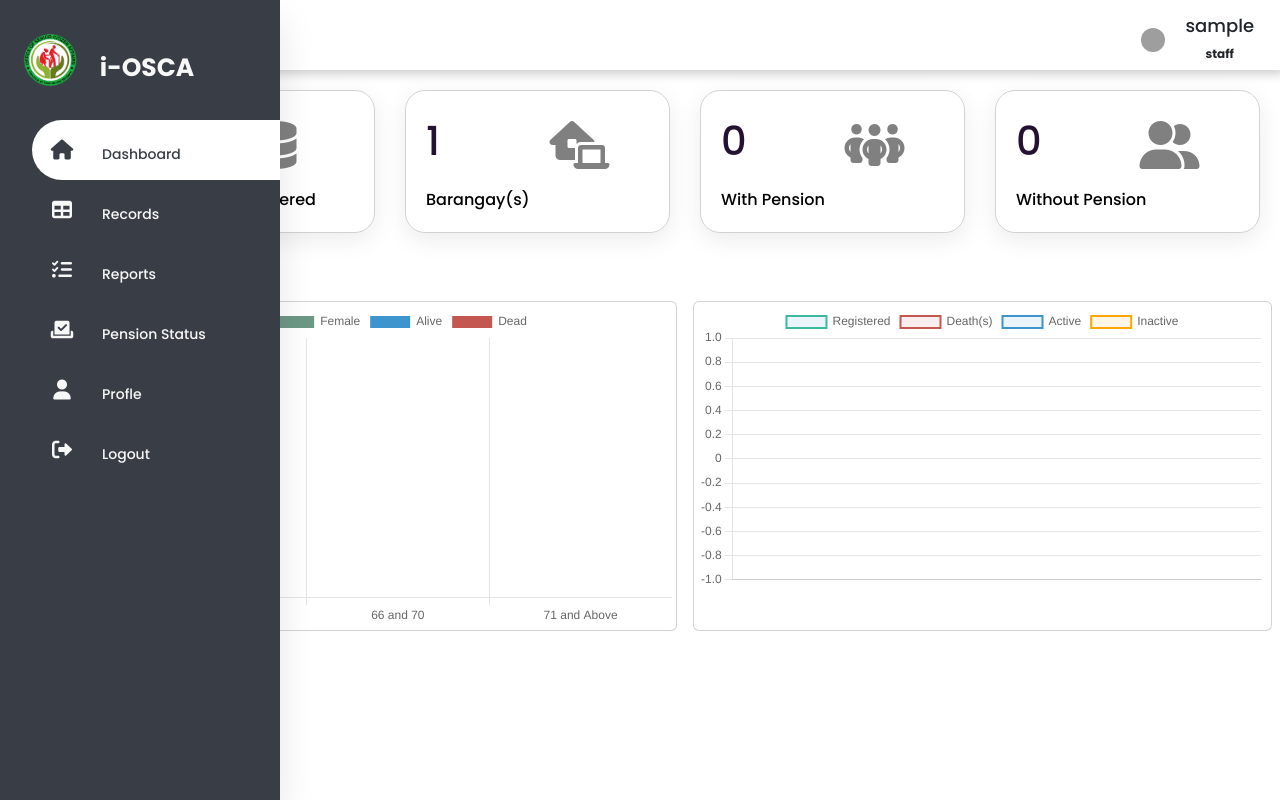
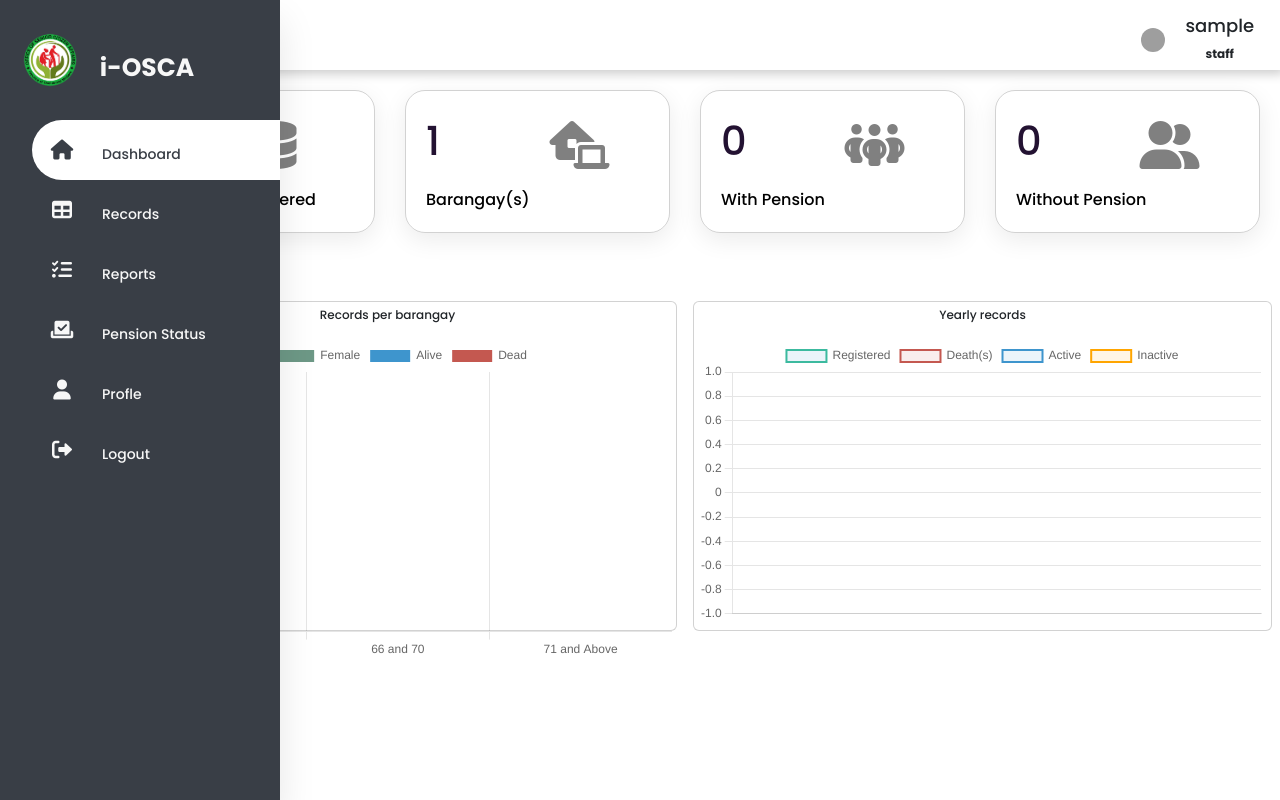
Before and after one commit to kntjrld/i-osca, a PHP site: page /dashboard.php in a window 1280 px wide. Run offline with PHP 8.4, Linux system fonts and the light colour scheme; the visitor is signed in with stand-in values (Sample User, id 1); tables that the repository leaves empty or names only in its code hold one stand-in row (values such as "Sample post"); grey boxes are pictures that could not be loaded.

Commit message:
add graph title

```diff
--- a/dashboard.php
+++ b/dashboard.php
@@ -142,33 +142,15 @@ if (isset($_SESSION['user_id']) && isset($_SESSION['user_name'])) {
                     <div class="p-1">
                         <h3>Analytics</h3>
                     </div>
-                    <!-- <div class="me-1 ms-auto">
-                        <select class="form-select form-select-sm" id="barangay" name="barangay">
-                            <option value="All">All</option>
-                            <option value="Barangay 1">Barangay 1</option>
-                            <option value="Barangay 2">Barangay 2</option>
-                            <option value="Barangay 3">Barangay 3</option>
-                            <option value="Barangay 4">Barangay 4</option>
-                            <option value="Barangay 5">Barangay 5</option>
-                            <option value="Barangay 6">Barangay 6</option>
-                            <option value="Barangay 7">Barangay 7</option>
-                            <option value="Barangay 8">Barangay 8</option>
-                            <option value="Balansay">Balansay</option>
-                            <option value="Fatima">Fatima</option>
-                            <option value="Payompon">Payompon</option>
-                            <option value="San Luis (Ligang)">San Luis (Ligang)</option>
-                            <option value="Talabaan">Talabaan</option>
-                            <option value="Tangkalan">Tangkalan</option>
-                            <option value="Tayamaan">Tayamaan</option>
-                        </select>
-                    </div> -->
                 </div>
             </div>
             <div class="graph">
                 <div class="chart-container card m-2 p-1">
+                    <p class="ms-auto me-auto" style="font-size:12px;">Records per barangay</p>
                     <canvas id="myChart"></canvas>
                 </div>
                 <div class="chart-container card m-2 p-1">
+                    <p class="ms-auto me-auto" style="font-size:12px;">Yearly records</p>
                     <canvas id="yearlychart"></canvas>
                 </div>
             </div>
```
